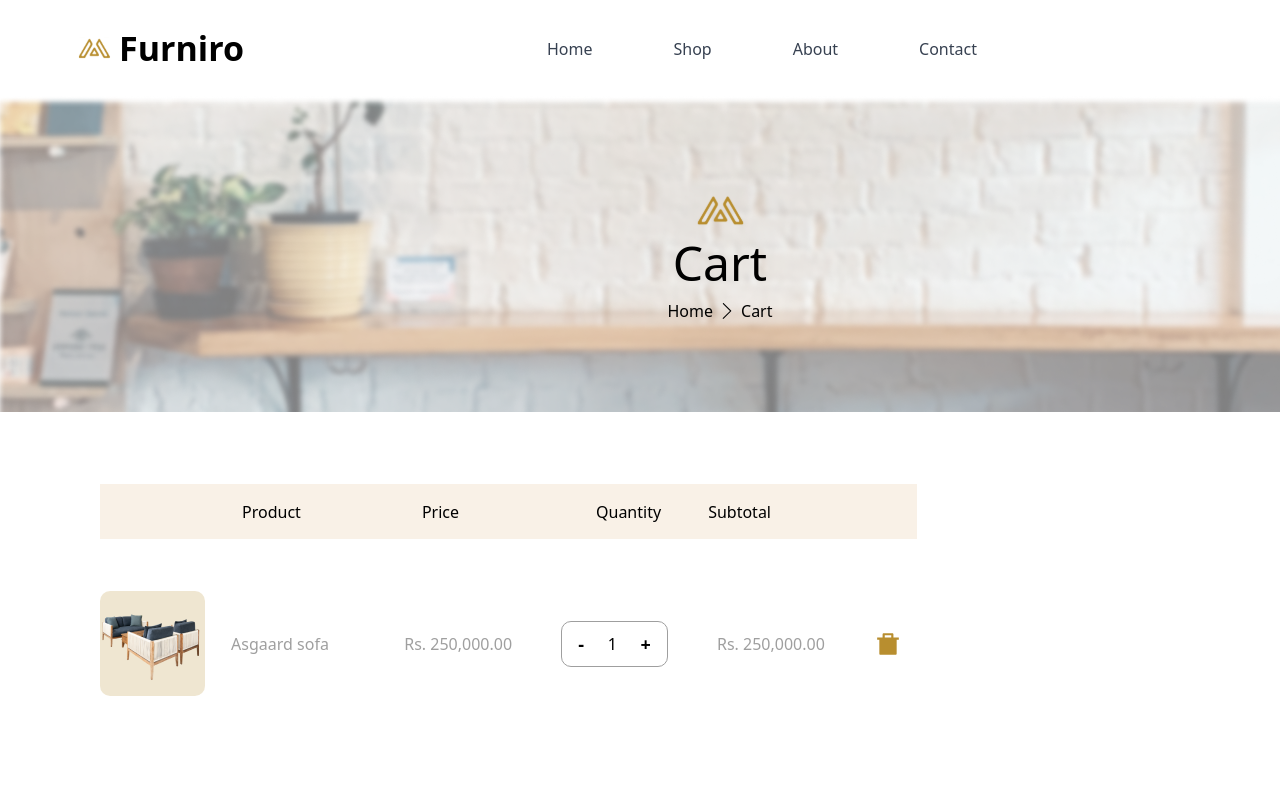
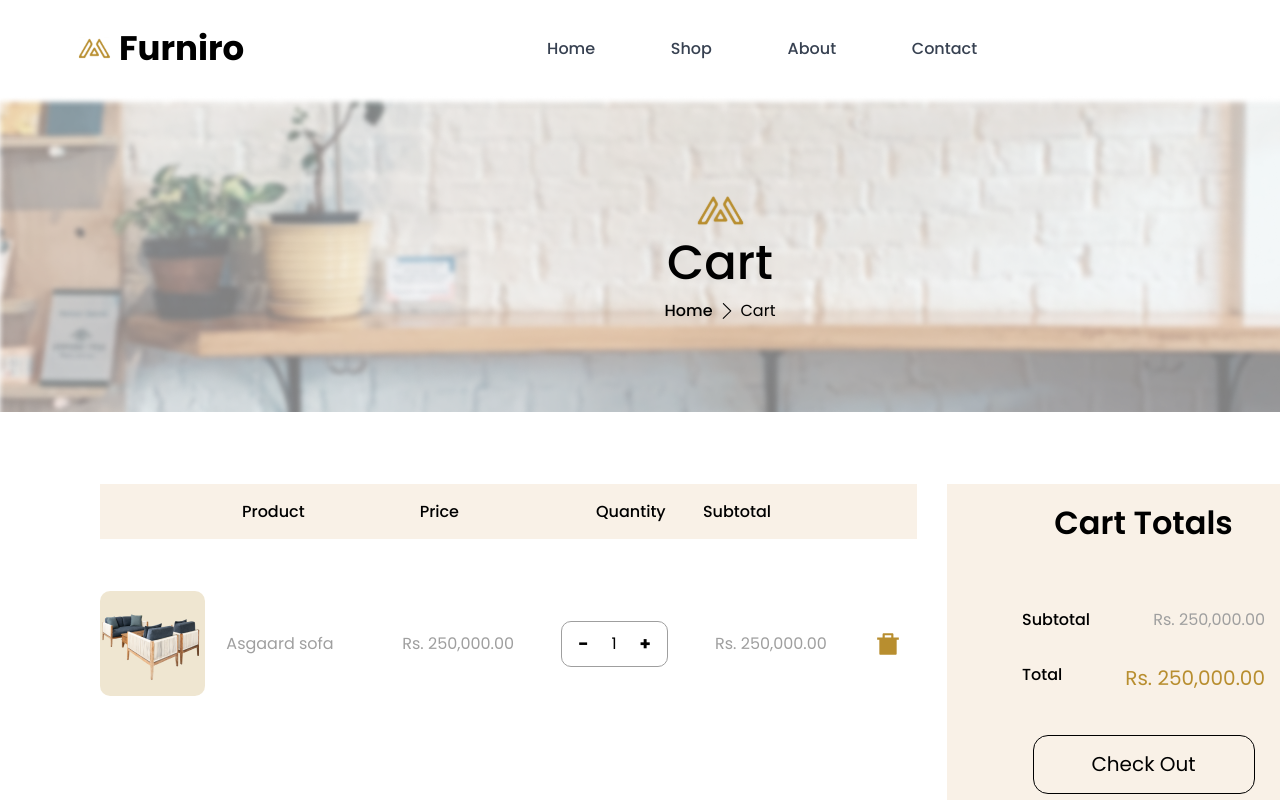
Before and after one commit to OrleanSousa/3-Compass-Challenge, a React (Vite) app: page /cart in a window 1280 px wide. Shown: the top 800 px of the page. Built offline with nearby package versions, Linux system fonts and the light colour scheme.

Commit message:
feat: end creat cart page

```diff
--- a/src/components/cartPage/Cartpage.tsx
+++ b/src/components/cartPage/Cartpage.tsx
@@ -4,8 +4,8 @@ import sofa from "../../assets/sofa5.png";
 const CartPage = () => {
   return (
     <>
-      <div className="flex w-full h-[547px] px-[100px] pt-[72px]">
-        <div className="w-[1240px] h-[390px] flex">
+      <div className="flex w-full h-[547px] px-[100px] pt-[72px] ">
+        <div className="w-[1240px] h-[390px] flex gap-[30px]">
           <div className="w-[817px]">
             {/* Header da tabela */}
             <div className="h-[55px] bg-buttonShop flex items-center gap-[137px]">
@@ -60,7 +60,18 @@ const CartPage = () => {
               </div>
             </div>
           </div>
-          <div></div>
+          <div className="w-[393px] h-[390px] bg-buttonShop flex flex-col items-center pt-[15px]">
+              <h2 className="text-[32px] font-semibold">Cart Totals</h2>
+              <div className="flex mt-[61px] w-[243px] mb-[31px] justify-between">
+                <p className="font-medium">Subtotal</p>
+                <p className="text-gray50">Rs. 250,000.00</p>
+              </div>
+              <div className="flex w-[243px] mb-[42px] justify-between">
+                <p className="font-medium">Total</p>
+                <p className="text-[20px] text-textOrange">Rs. 250,000.00</p>
+              </div>
+              <button className="w-[222px] h-[58.95px] rounded-[15px] border border-black text-[20px]">Check Out</button>
+          </div>
         </div>
       </div>
     </>
--- a/src/input.css
+++ b/src/input.css
@@ -1,4 +1,5 @@
 @import url('https://fonts.googleapis.com/css2?family=Montserrat:wght@400;500;700&display=swap');
+@import url('https://fonts.googleapis.com/css2?family=Poppins:ital,wght@0,100;0,200;0,300;0,400;0,500;0,600;0,700;0,800;0,900;1,100;1,200;1,300;1,400;1,500;1,600;1,700;1,800;1,900&display=swap');
 
 @tailwind base;
 @tailwind components;
@@ -7,4 +8,5 @@
 html {
     width: 100%;
     max-width: 1440px;
+    font-family: 'Poppins';
 }
--- a/src/output.css
+++ b/src/output.css
@@ -1,4 +1,6 @@
 @import url('https://fonts.googleapis.com/css2?family=Montserrat:wght@400;500;700&display=swap');
+
+@import url('https://fonts.googleapis.com/css2?family=Poppins:ital,wght@0,100;0,200;0,300;0,400;0,500;0,600;0,700;0,800;0,900;1,100;1,200;1,300;1,400;1,500;1,600;1,700;1,800;1,900&display=swap');
 
 *, ::before, ::after{
   --tw-border-spacing-x: 0;
@@ -614,6 +616,14 @@ video {
   left: 1226px;
 }
 
+.right-0{
+  right: 0px;
+}
+
+.right-2{
+  right: 0.5rem;
+}
+
 .right-\[-48px\]{
   right: -48px;
 }
@@ -622,6 +632,14 @@ video {
   right: 24px;
 }
 
+.top-0{
+  top: 0px;
+}
+
+.top-2{
+  top: 0.5rem;
+}
+
 .top-\[16px\]{
   top: 16px;
 }
@@ -630,28 +648,12 @@ video {
   top: 24px;
 }
 
-.right-0{
-  right: 0px;
-}
-
-.top-0{
-  top: 0px;
-}
-
-.right-2{
-  right: 0.5rem;
-}
-
-.top-2{
-  top: 0.5rem;
+.m-6{
+  margin: 1.5rem;
 }
 
 .m-auto{
   margin: auto;
-}
-
-.m-6{
-  margin: 1.5rem;
 }
 
 .mx-\[102px\]{
@@ -733,10 +735,6 @@ video {
   margin-left: 24px;
 }
 
-.ml-\[37px\]{
-  margin-left: 37px;
-}
-
 .ml-\[42pxpx\]{
   margin-left: 42pxpx;
 }
@@ -749,6 +747,10 @@ video {
   margin-left: 904px;
 }
 
+.mr-\[15px\]{
+  margin-right: 15px;
+}
+
 .mr-\[23px\]{
   margin-right: 23px;
 }
@@ -773,6 +775,14 @@ video {
   margin-top: 0.5rem;
 }
 
+.mt-4{
+  margin-top: 1rem;
+}
+
+.mt-6{
+  margin-top: 1.5rem;
+}
+
 .mt-\[-21px\]{
   margin-top: -21px;
 }
@@ -817,32 +827,24 @@ video {
   margin-top: 72px;
 }
 
-.-ml-\[20px\]{
-  margin-left: -20px;
-}
-
-.-mr-\[20px\]{
-  margin-right: -20px;
-}
-
-.mr-\[20px\]{
-  margin-right: 20px;
-}
-
-.mr-\[25px\]{
-  margin-right: 25px;
-}
-
-.mr-\[15px\]{
-  margin-right: 15px;
-}
-
-.mt-4{
-  margin-top: 1rem;
-}
-
-.mt-6{
-  margin-top: 1.5rem;
+.mt-\[\]{
+  margin-top: ;
+}
+
+.mt-\[61px\]{
+  margin-top: 61px;
+}
+
+.mb-\[\]{
+  margin-bottom: ;
+}
+
+.mb-\[31px\]{
+  margin-bottom: 31px;
+}
+
+.mb-\[42px\]{
+  margin-bottom: 42px;
 }
 
 .flex{
@@ -973,6 +975,10 @@ video {
   height: 58.13px;
 }
 
+.h-\[58\.95px\]{
+  height: 58.95px;
+}
+
 .h-\[582px\]{
   height: 582px;
 }
@@ -989,6 +995,10 @@ video {
   height: 70px;
 }
 
+.h-\[746px\]{
+  height: 746px;
+}
+
 .h-\[780px\]{
   height: 780px;
 }
@@ -997,22 +1007,6 @@ video {
   height: 90px;
 }
 
-.h-\[300px\]{
-  height: 300px;
-}
-
-.h-\[400px\]{
-  height: 400px;
-}
-
-.h-\[\]{
-  height: ;
-}
-
-.h-\[746px\]{
-  height: 746px;
-}
-
 .w-10{
   width: 2.5rem;
 }
@@ -1033,6 +1027,10 @@ video {
   width: 106.54px;
 }
 
+.w-\[118px\]{
+  width: 118px;
+}
+
 .w-\[1196px\]{
   width: 1196px;
 }
@@ -1045,6 +1043,10 @@ video {
   width: 1344px;
 }
 
+.w-\[135px\]{
+  width: 135px;
+}
+
 .w-\[1440px\]{
   width: 1440px;
 }
@@ -1077,6 +1079,10 @@ video {
   width: 217px;
 }
 
+.w-\[222px\]{
+  width: 222px;
+}
+
 .w-\[237px\]{
   width: 237px;
 }
@@ -1129,6 +1135,14 @@ video {
   width: 392px;
 }
 
+.w-\[393px\]{
+  width: 393px;
+}
+
+.w-\[400px\]{
+  width: 400px;
+}
+
 .w-\[404px\]{
   width: 404px;
 }
@@ -1177,6 +1191,10 @@ video {
   width: 85px;
 }
 
+.w-\[87px\]{
+  width: 87px;
+}
+
 .w-\[98px\]{
   width: 98px;
 }
@@ -1185,24 +1203,12 @@ video {
   width: 100%;
 }
 
-.w-\[400px\]{
-  width: 400px;
-}
-
 .w-\[\]{
   width: ;
 }
 
-.w-\[87px\]{
-  width: 87px;
-}
-
-.w-\[118px\]{
-  width: 118px;
-}
-
-.w-\[135px\]{
-  width: 135px;
+.w-\[243px\]{
+  width: 243px;
 }
 
 .max-w-7xl{
@@ -1293,6 +1299,10 @@ video {
   gap: 2px;
 }
 
+.gap-\[30px\]{
+  gap: 30px;
+}
+
 .gap-\[3px\]{
   gap: 3px;
 }
@@ -1301,6 +1311,22 @@ video {
   gap: 6px;
 }
 
+.gap-\[31px\]{
+  gap: 31px;
+}
+
+.gap-\[62px\]{
+  gap: 62px;
+}
+
+.gap-\[\]{
+  gap: ;
+}
+
+.gap-\[58px\]{
+  gap: 58px;
+}
+
 .gap-y-2{
   row-gap: 0.5rem;
 }
@@ -1321,6 +1347,14 @@ video {
   border-radius: 10px;
 }
 
+.rounded-\[15px\]{
+  border-radius: 15px;
+}
+
+.rounded-\[50px\]{
+  border-radius: 50px;
+}
+
 .rounded-full{
   border-radius: 9999px;
 }
@@ -1329,14 +1363,6 @@ video {
   border-radius: 0.375rem;
 }
 
-.rounded-\[\]{
-  border-radius: ;
-}
-
-.rounded-\[50px\]{
-  border-radius: 50px;
-}
-
 .border{
   border-width: 1px;
 }
@@ -1355,6 +1381,11 @@ video {
 
 .border-none{
   border-style: none;
+}
+
+.border-black{
+  --tw-border-opacity: 1;
+  border-color: rgb(0 0 0 / var(--tw-border-opacity, 1));
 }
 
 .border-buttonBord{
@@ -1377,11 +1408,6 @@ video {
   border-color: rgb(159 159 159 / var(--tw-border-opacity, 1));
 }
 
-.border-black{
-  --tw-border-opacity: 1;
-  border-color: rgb(0 0 0 / var(--tw-border-opacity, 1));
-}
-
 .border-t-gray50{
   --tw-border-opacity: 1;
   border-top-color: rgb(159 159 159 / var(--tw-border-opacity, 1));
@@ -1437,26 +1463,12 @@ video {
   background-color: rgb(255 255 255 / var(--tw-bg-opacity, 1));
 }
 
-.bg-blue-500{
-  --tw-bg-opacity: 1;
-  background-color: rgb(59 130 246 / var(--tw-bg-opacity, 1));
-}
-
-.bg-gray-300{
-  --tw-bg-opacity: 1;
-  background-color: rgb(209 213 219 / var(--tw-bg-opacity, 1));
-}
-
 .bg-opacity-60{
   --tw-bg-opacity: 0.6;
 }
 
 .bg-opacity-\[0\.22\]{
   --tw-bg-opacity: 0.22;
-}
-
-.bg-opacity-50{
-  --tw-bg-opacity: 0.5;
 }
 
 .bg-backSubHeader{
@@ -1468,12 +1480,12 @@ video {
      object-fit: cover;
 }
 
+.p-2{
+  padding: 0.5rem;
+}
+
 .p-4{
   padding: 1rem;
-}
-
-.p-2{
-  padding: 0.5rem;
 }
 
 .px-2{
@@ -1481,9 +1493,9 @@ video {
   padding-right: 0.5rem;
 }
 
-.px-3{
-  padding-left: 0.75rem;
-  padding-right: 0.75rem;
+.px-4{
+  padding-left: 1rem;
+  padding-right: 1rem;
 }
 
 .px-6{
@@ -1511,26 +1523,6 @@ video {
   padding-bottom: 44px;
 }
 
-.px-4{
-  padding-left: 1rem;
-  padding-right: 1rem;
-}
-
-.px-5{
-  padding-left: 1.25rem;
-  padding-right: 1.25rem;
-}
-
-.px-\[\]{
-  padding-left: ;
-  padding-right: ;
-}
-
-.px-\[30\.2px\]{
-  padding-left: 30.2px;
-  padding-right: 30.2px;
-}
-
 .pl-\[100px\]{
   padding-left: 100px;
 }
@@ -1539,8 +1531,16 @@ video {
   padding-top: 72px;
 }
 
-.pl-3{
-  padding-left: 0.75rem;
+.pl-\[\]{
+  padding-left: ;
+}
+
+.pl-\[86px\]{
+  padding-left: 86px;
+}
+
+.pt-\[15px\]{
+  padding-top: 15px;
 }
 
 .text-center{
@@ -1551,10 +1551,6 @@ video {
   text-align: start;
 }
 
-.align-bottom{
-  vertical-align: bottom;
-}
-
 .text-\[16px\]{
   font-size: 16px;
 }
@@ -1577,6 +1573,10 @@ video {
 
 .text-\[28px\]{
   font-size: 28px;
+}
+
+.text-\[32px\]{
+  font-size: 32px;
 }
 
 .text-\[40px\]{
@@ -1629,6 +1629,11 @@ video {
   color: rgb(107 114 128 / var(--tw-text-opacity, 1));
 }
 
+.text-gray-600{
+  --tw-text-opacity: 1;
+  color: rgb(75 85 99 / var(--tw-text-opacity, 1));
+}
+
 .text-gray50{
   --tw-text-opacity: 1;
   color: rgb(159 159 159 / var(--tw-text-opacity, 1));
@@ -1664,9 +1669,9 @@ video {
   color: rgb(255 255 255 / var(--tw-text-opacity, 1));
 }
 
-.text-gray-600{
+.text-gray-50{
   --tw-text-opacity: 1;
-  color: rgb(75 85 99 / var(--tw-text-opacity, 1));
+  color: rgb(249 250 251 / var(--tw-text-opacity, 1));
 }
 
 .line-through{
@@ -1702,6 +1707,7 @@ video {
 html {
   width: 100%;
   max-width: 1440px;
+  font-family: 'Poppins';
 }
 
 .hover\:text-gray-800:hover{
```
